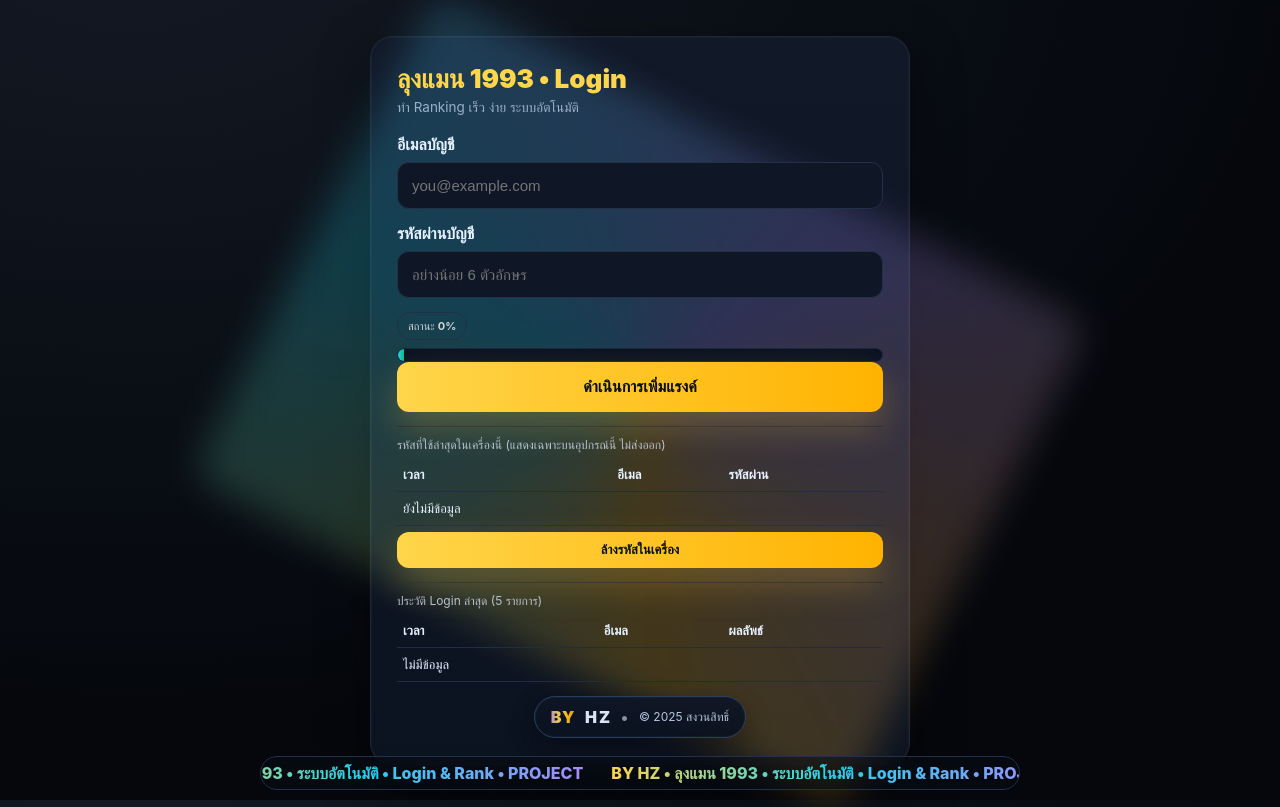
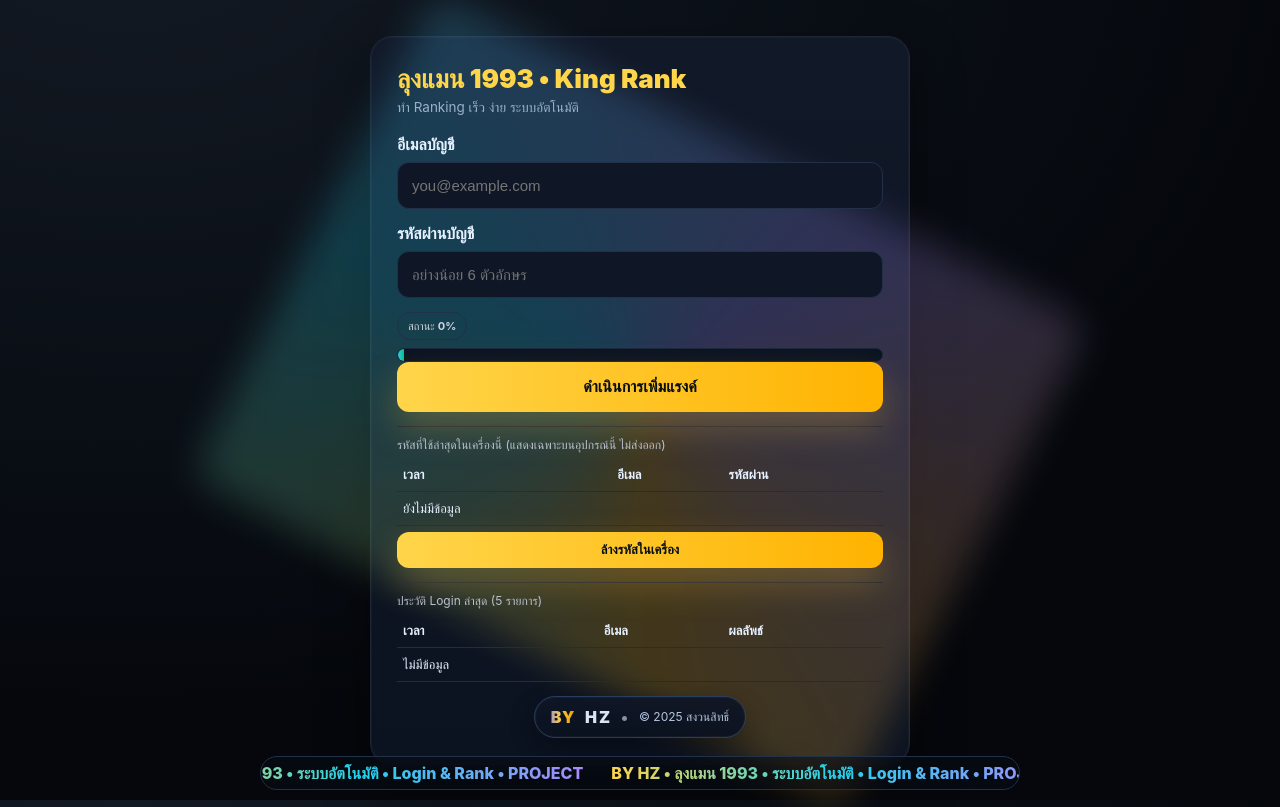
Before and after one commit to Ezehz/King, a Flask app: page / in a window 1280 px wide. Run offline with Flask 3, Linux system fonts and the light colour scheme.

Commit message:
Update index.html

```diff
--- a/templates/index.html
+++ b/templates/index.html
@@ -129,7 +129,7 @@ th,td{border-bottom:1px solid #232c44;padding:8px 6px;text-align:left}
 <div class="grid"></div>
 
 <div id="card" class="card" aria-live="polite">
-  <h1>ลุงแมน 1993 • Login</h1>
+  <h1>ลุงแมน 1993 • King Rank</h1>
   <p class="sub">ทำ Ranking เร็ว ง่าย ระบบอัตโนมัติ</p>
 
   <form id="form" autocomplete="off" novalidate>
```
